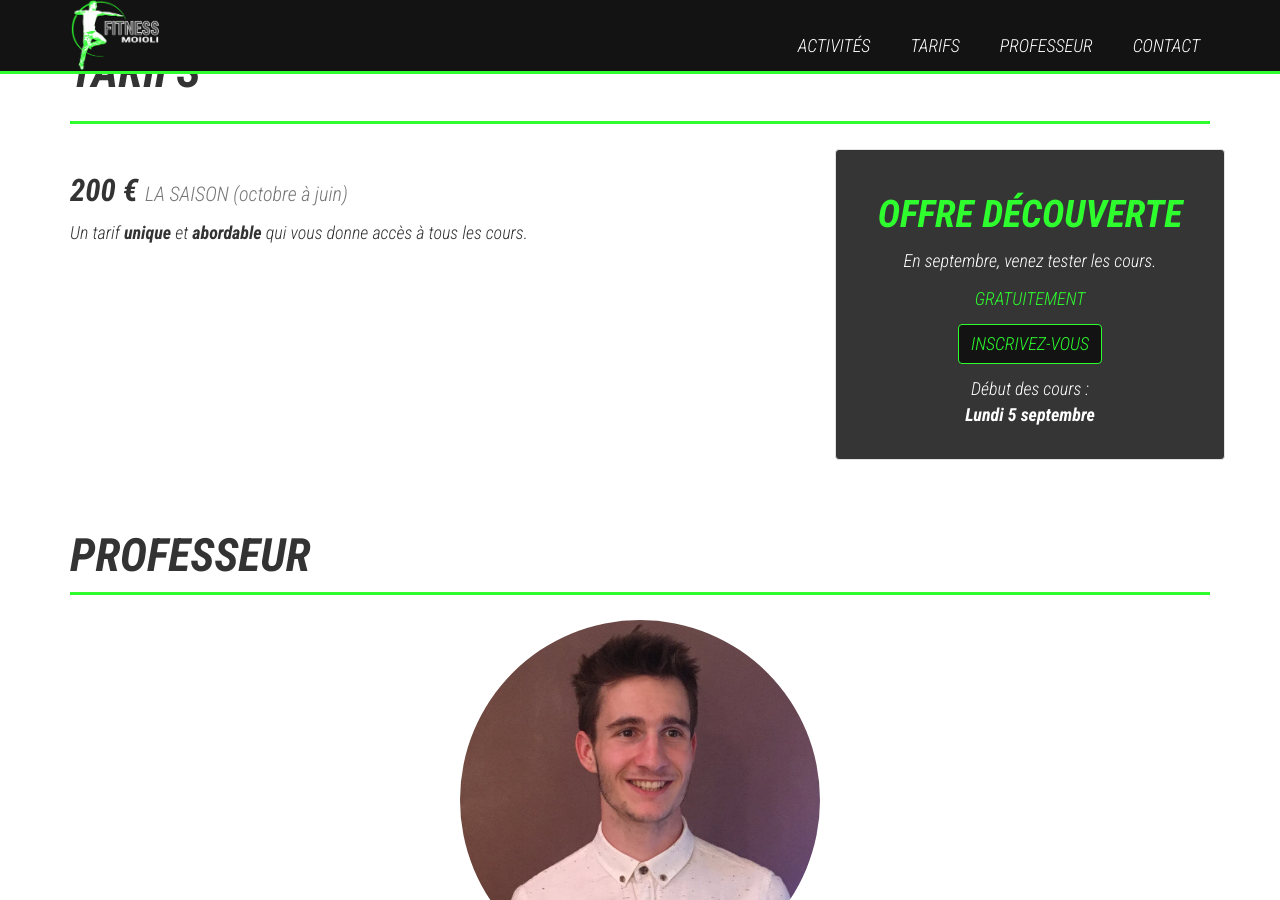
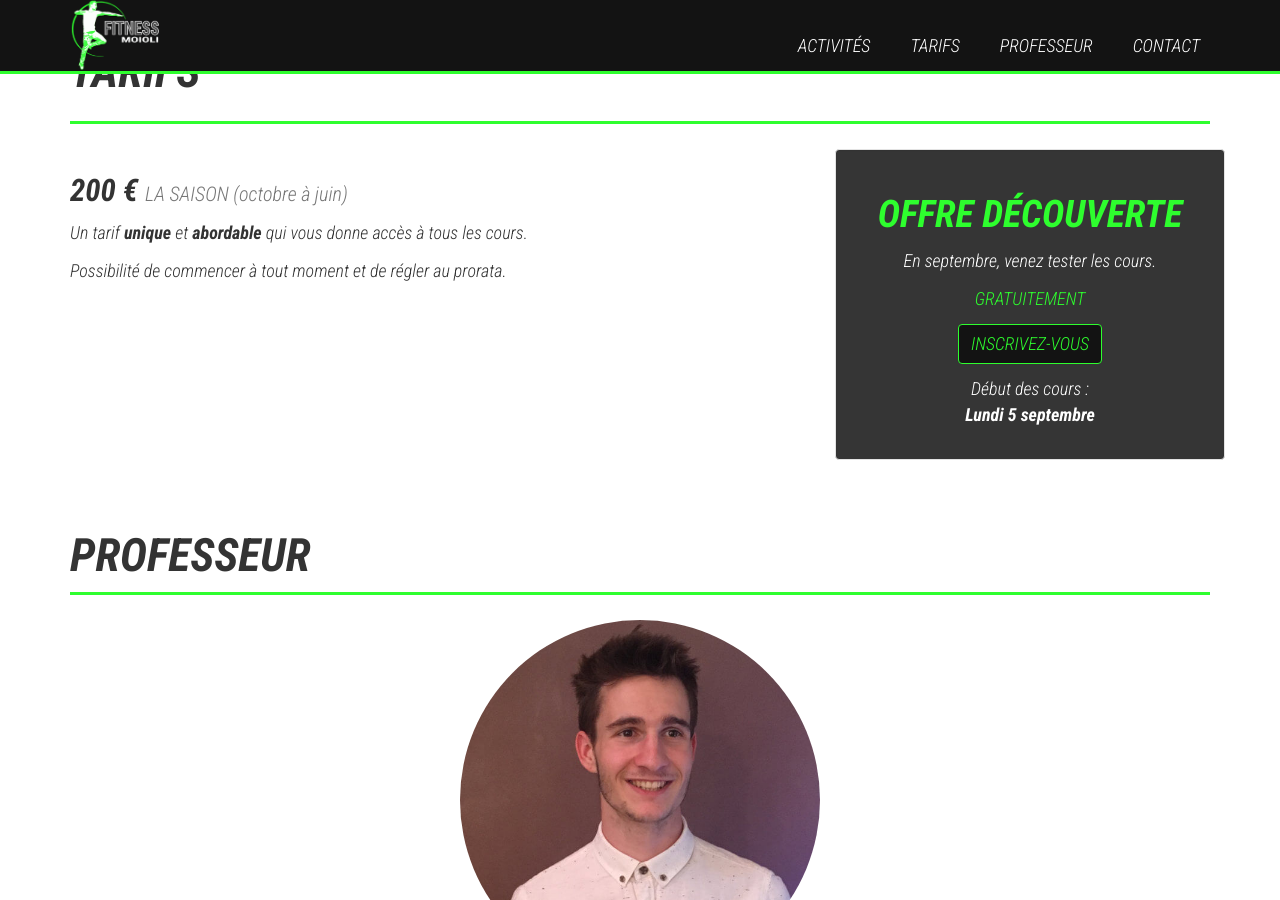
Before and after one commit to pgiraud/fitnessmoioli, a Jekyll site: the page built from index.md, in a window 1280 px wide and 900 px high, scrolled down 1411 px. Built offline with Jekyll 4.4.1, drawn with Linux system fonts in a browser that asks for light colours; nearby versions of some CDN libraries.

Commit message:
Tarif prorata

```diff
--- a/index.md
+++ b/index.md
@@ -142,6 +142,9 @@ section: home
               <p>
                 Un tarif <b>unique</b> et <b>abordable</b> qui vous donne accès à tous les cours.
               </p>
+              <p>
+                Possibilité de commencer à tout moment et de régler au prorata.
+              </p>
             </div>
             <div class="col-sm-4 well text-center">
               <h2 id="decouverte">
```
